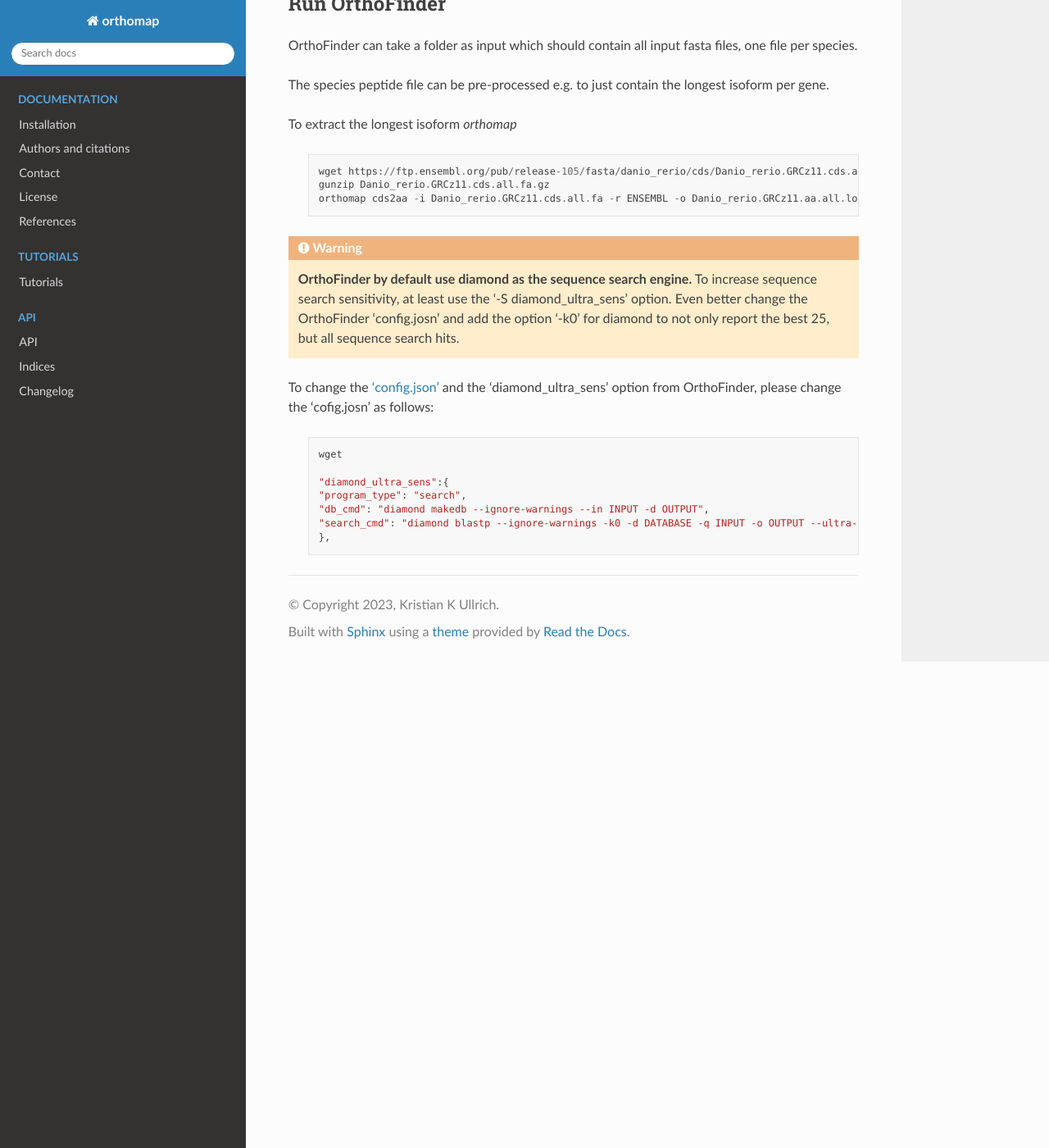
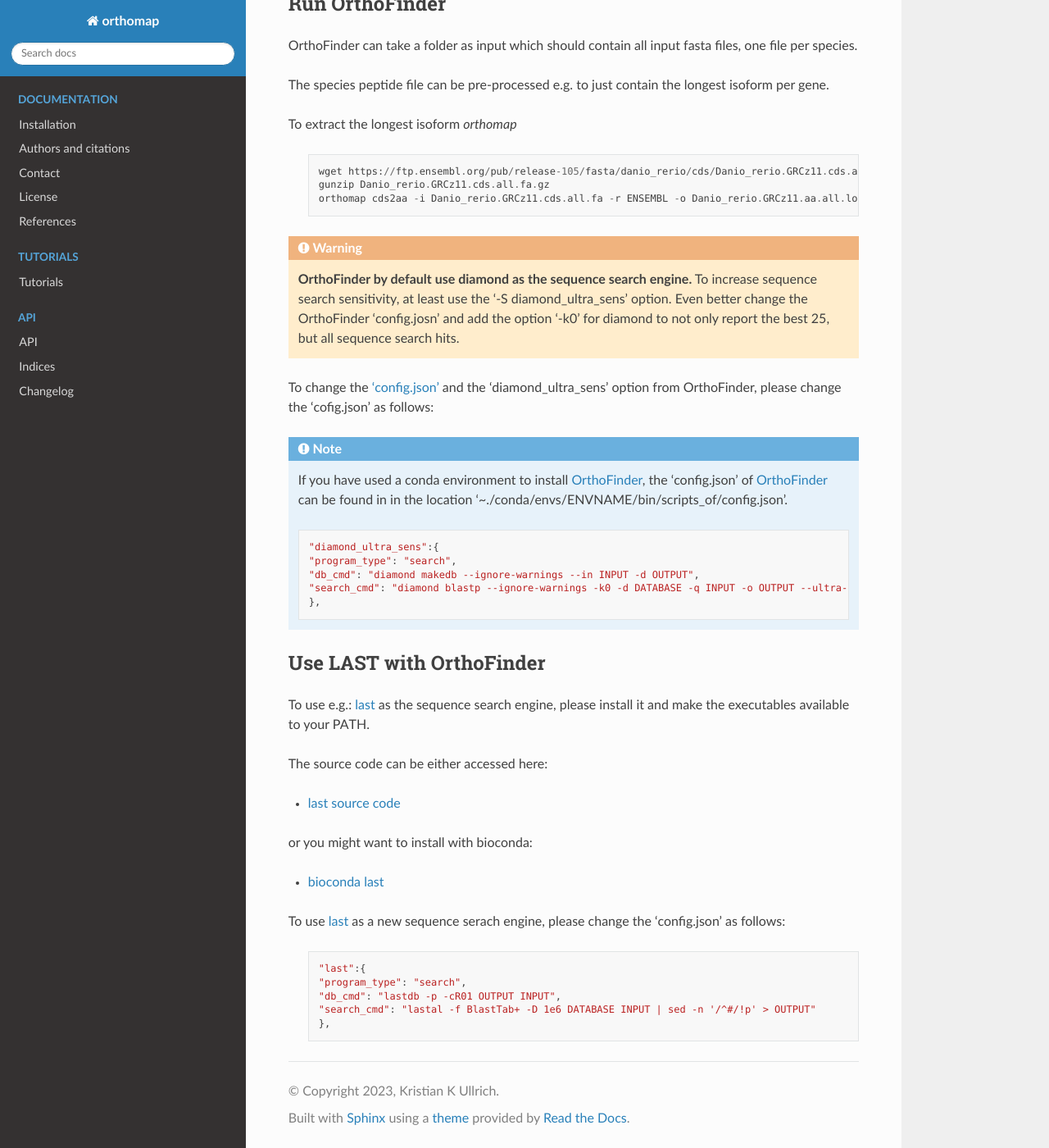
Before and after one commit to kullrich/orthomap, a Sphinx documentation site: the page built from docs/tutorials/orthofinder.rst, in a window 1280 px wide and 1400 px high, scrolled down 1259 px. Shown: the whole window at 82% size. Built offline with Sphinx 7.4.7 and the Read the Docs theme 2.0.0, drawn with Linux system fonts in a browser that asks for light colours; formulas are drawn with MathJax 3; pages that are not in the unit, such as notebooks, are missing from menus.

Commit message:
# added LAST as a sequence search option for OrthoFinder

```diff
--- a/docs/tutorials/orthofinder.rst
+++ b/docs/tutorials/orthofinder.rst
@@ -66,14 +66,43 @@ To extract the longest isoform `orthomap`
    **OrthoFinder by default use diamond as the sequence search engine.** To increase sequence search sensitivity, at least use the '-S diamond_ultra_sens' option.
    Even better change the OrthoFinder 'config.josn' and add the option '-k0' for diamond to not only report the best 25, but all sequence search hits.
 
-To change the `'config.json' <https://raw.githubusercontent.com/davidemms/OrthoFinder/master/scripts_of/config.json>`_ and the 'diamond_ultra_sens' option from OrthoFinder, please change the 'cofig.josn' as follows:
+To change the `'config.json' <https://raw.githubusercontent.com/davidemms/OrthoFinder/master/scripts_of/config.json>`_ and the 'diamond_ultra_sens' option from OrthoFinder, please change the 'cofig.json' as follows:
+
+.. note::
+   If you have used a conda environment to install `OrthoFinder <https:https://github.com/davidemms/OrthoFinder>`_,
+   the 'config.json' of `OrthoFinder <https:https://github.com/davidemms/OrthoFinder>`_
+   can be found in in the location '~./conda/envs/ENVNAME/bin/scripts_of/config.json'.
 
    ::
 
-      wget
 
       "diamond_ultra_sens":{
       "program_type": "search",
       "db_cmd": "diamond makedb --ignore-warnings --in INPUT -d OUTPUT",
       "search_cmd": "diamond blastp --ignore-warnings -k0 -d DATABASE -q INPUT -o OUTPUT --ultra-sensitive -p 1 --quiet -e 0.001 --compress 1"
       },
+
+
+Use LAST with OrthoFinder
+-------------------------
+
+To use e.g.: `last <https://gitlab.com/mcfrith/last>`_ as the sequence search engine, please install it and make the executables available to your PATH.
+
+The source code can be either accessed here:
+
+- `last source code <https://gitlab.com/mcfrith/last/-/tags>`_
+
+or you might want to install with bioconda:
+
+- `bioconda last <https://anaconda.org/bioconda/last>`_
+
+To use `last <https://gitlab.com/mcfrith/last>`_ as a new sequence serach engine,
+please change the 'config.json' as follows:
+
+   ::
+
+      "last":{
+      "program_type": "search",
+      "db_cmd": "lastdb -p -cR01 OUTPUT INPUT",
+      "search_cmd": "lastal -f BlastTab+ -D 1e6 DATABASE INPUT | sed -n '/^#/!p' > OUTPUT"
+      },
```
